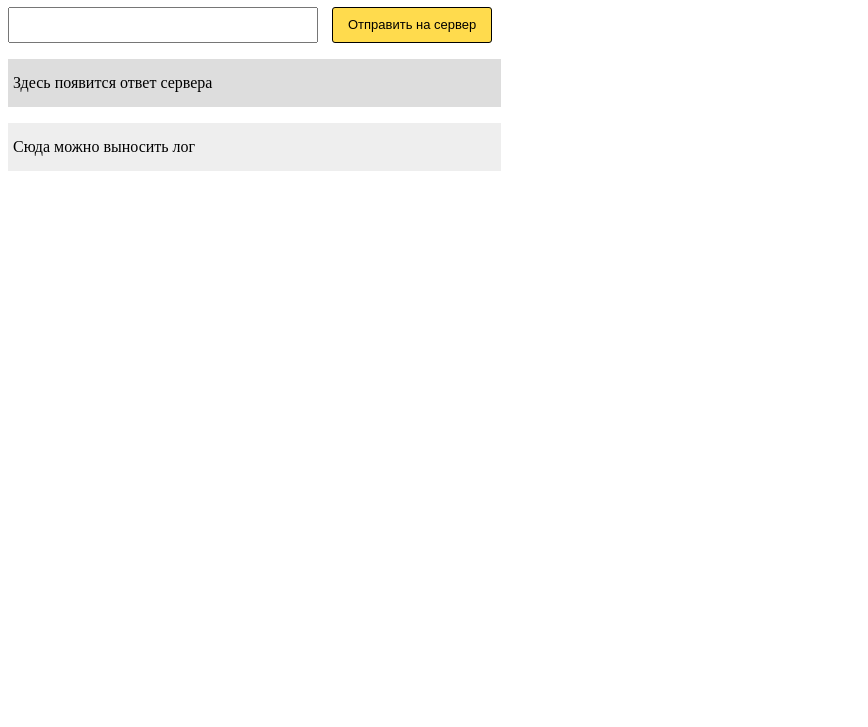
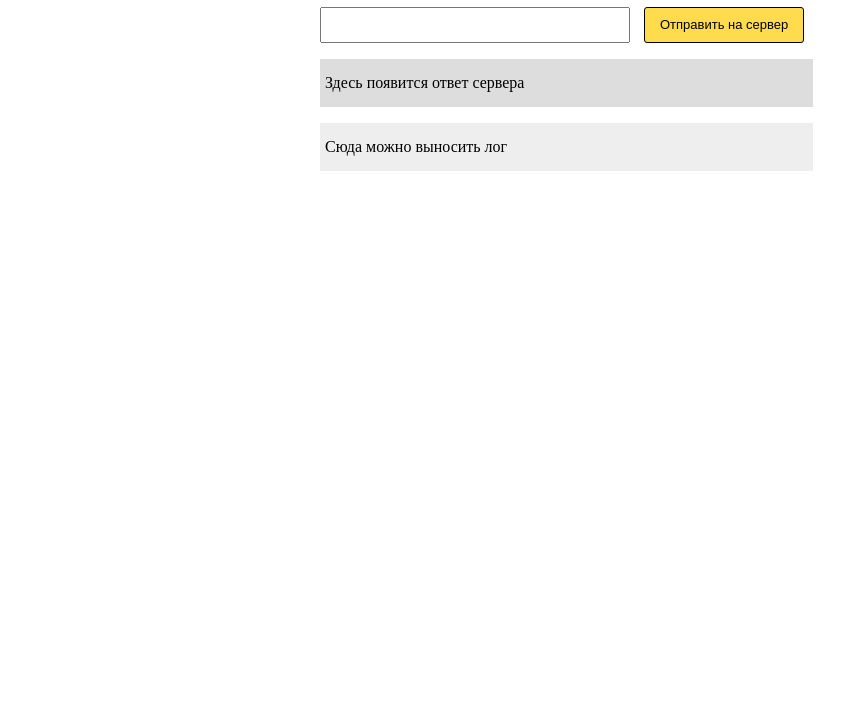
Before and after one commit to Alivander/SHRI-2018-homework-08, a plain HTML site: page index.html in a window 1280 px wide. Shown: the part 73-800 px from the top of the page, without its empty margins (0-868 px from the left). Drawn offline with Linux system fonts and the light colour scheme.

Commit message:
corrects styles

```diff
--- a/index.css
+++ b/index.css
@@ -1,7 +1,9 @@
-.view-stub
-{
-    width: 50%;
+.page {
+  width: 50%;
+  margin: 0 auto;
 }
+
+.view-stub {}
 
 .view-stub__input-block {
     margin-bottom: 10px;
--- a/index.html
+++ b/index.html
@@ -6,7 +6,7 @@
         <link rel="stylesheet" href="index.css">
         <script type="text/javascript" src="sendToServer.js"></script>
     </head>
-    <body>
+    <body class="page">
         <h1>Архитектура приложения</h1>
         <div class="view-stub">
             <div class="view-stub__input-block">
```
